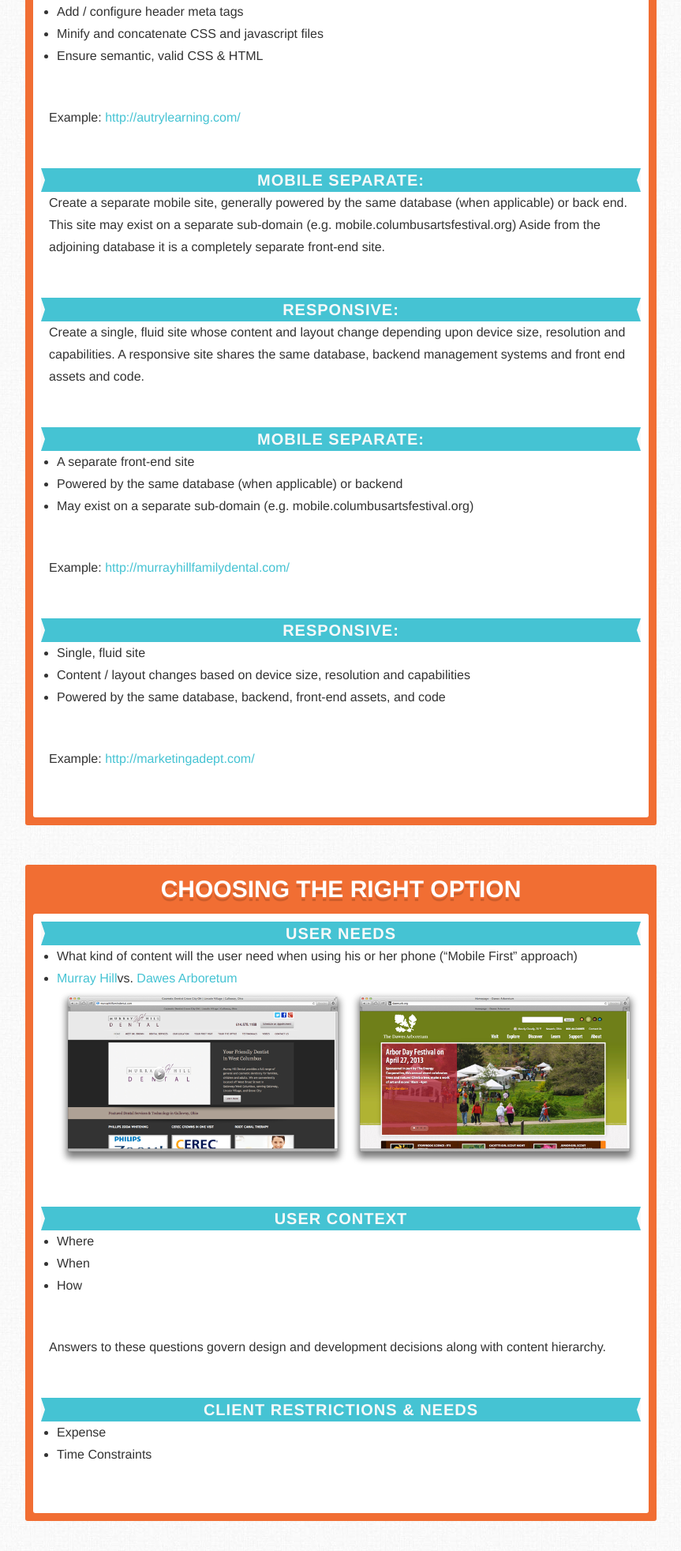
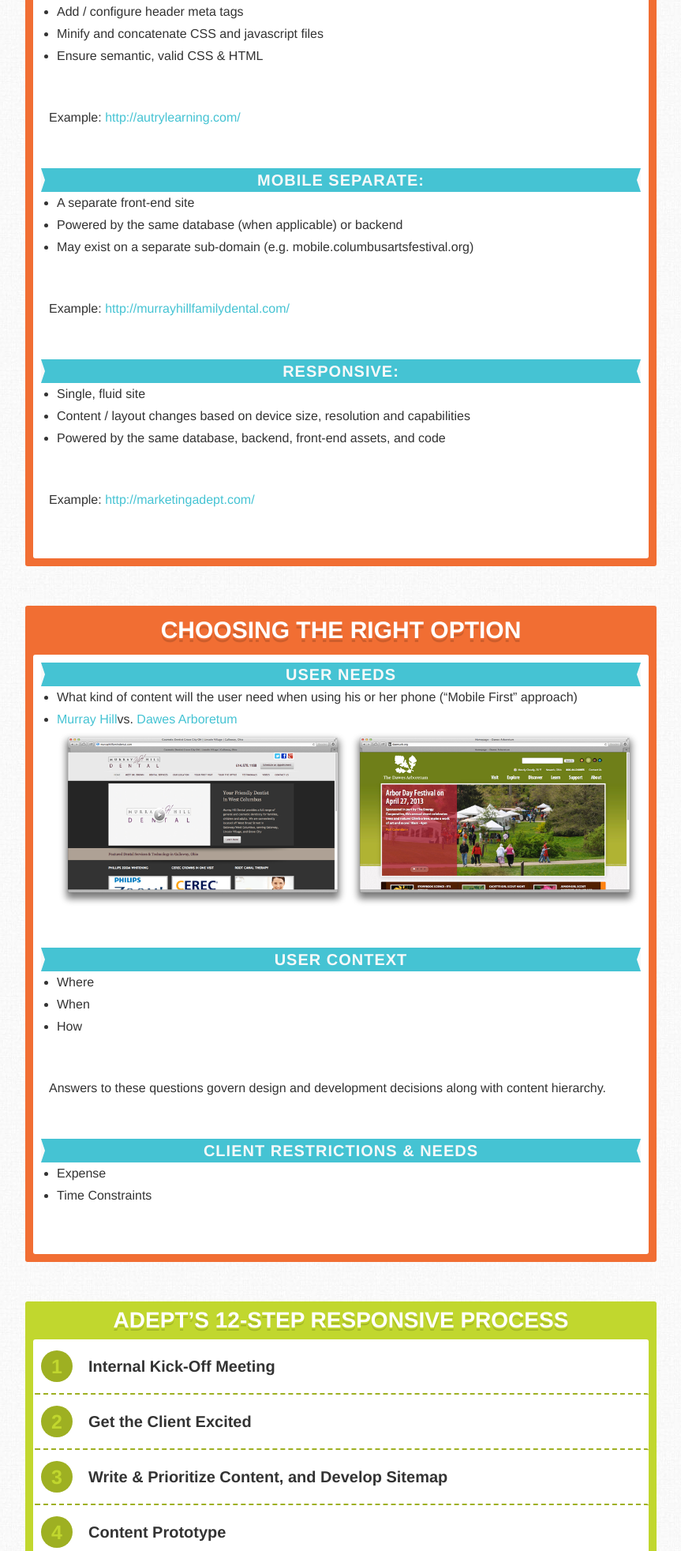
Before and after one commit to AdeptMarketing/mobile_summit, a PHP site: page / in a window 1280 px wide. Shown: the part 1139-3103 px from the top of the page at 79% size, without its empty margins (208-1071 px from the left). Run offline with PHP 8.4, Linux system fonts and the light colour scheme; some libraries are stand-ins or nearby versions.

Commit message:
run to the hills

```diff
--- a/css/main.css
+++ b/css/main.css
@@ -1032,7 +1032,7 @@ section .inner {
   display: block;
   max-width: 100%;
 }
-@media screen and (min-width: 40em) {
+@media screen and (min-width: 600px) {
   @media -sass-debug-info{filename{font-family:file\:\/\/\/Users\/jmoney\/Sites\/adept\/mobile-summit\/html\/css\/main\.less}line{font-family:\00003163}}
   .js #nav {
     position: relative;
--- a/css/main.less
+++ b/css/main.less
@@ -159,7 +159,7 @@ section {
 }
 
 
-@media screen and (min-width: 40em) {
+@media screen and (min-width: 600px) {
 	.js #nav {
 		position: relative;
 		max-height: none;
--- a/index.php
+++ b/index.php
@@ -2,6 +2,8 @@
 <head>
 	<meta http-equiv="Content-type" content="text/html; charset=utf-8">
 	<title>Adept Marketing | Mobile Marketing Summit | April 12, 2013</title>
+	<meta name="viewport" content="width=device-width">
+
 	<link rel="stylesheet" href="css/main.css" type="text/css" media="screen" title="no title" charset="utf-8">
 	<script type="text/javascript" src="//use.typekit.net/exd4onx.js"></script>
 	<script type="text/javascript">try{Typekit.load();}catch(e){}</script>
@@ -44,11 +46,6 @@
 				<li>Ensure semantic, valid CSS &amp; HTML</li>
 			</ul>
 			<p>Example: <a href="http://autrylearning.com/" target="_blank">http://autrylearning.com/</a></p>
-			<h2>Mobile Separate:</h2>
-			<p>Create a separate mobile site, generally powered by the same database (when applicable) or back end.  This site may exist on a separate sub-domain (e.g. mobile.columbusartsfestival.org) Aside from the adjoining database it is a completely separate front-end site.  </p>
-
-			<h2>Responsive:</h2>
-			<p>Create a single, fluid site whose content and layout change depending upon device size, resolution and capabilities.  A responsive site shares the same database, backend management systems and front end assets and code. </p>
 			<h2>Mobile Separate:</h2>
 			<ul>
 				<li>A separate front-end site</li>
@@ -119,6 +116,7 @@
 			</li>
 			<li>
 				<h4>Visual Style Guide</h4>
+				<a href="" target="_blank"></a>
 			</li>
 			<li>
 				<h4>Design Desktop Site</h4>
```
